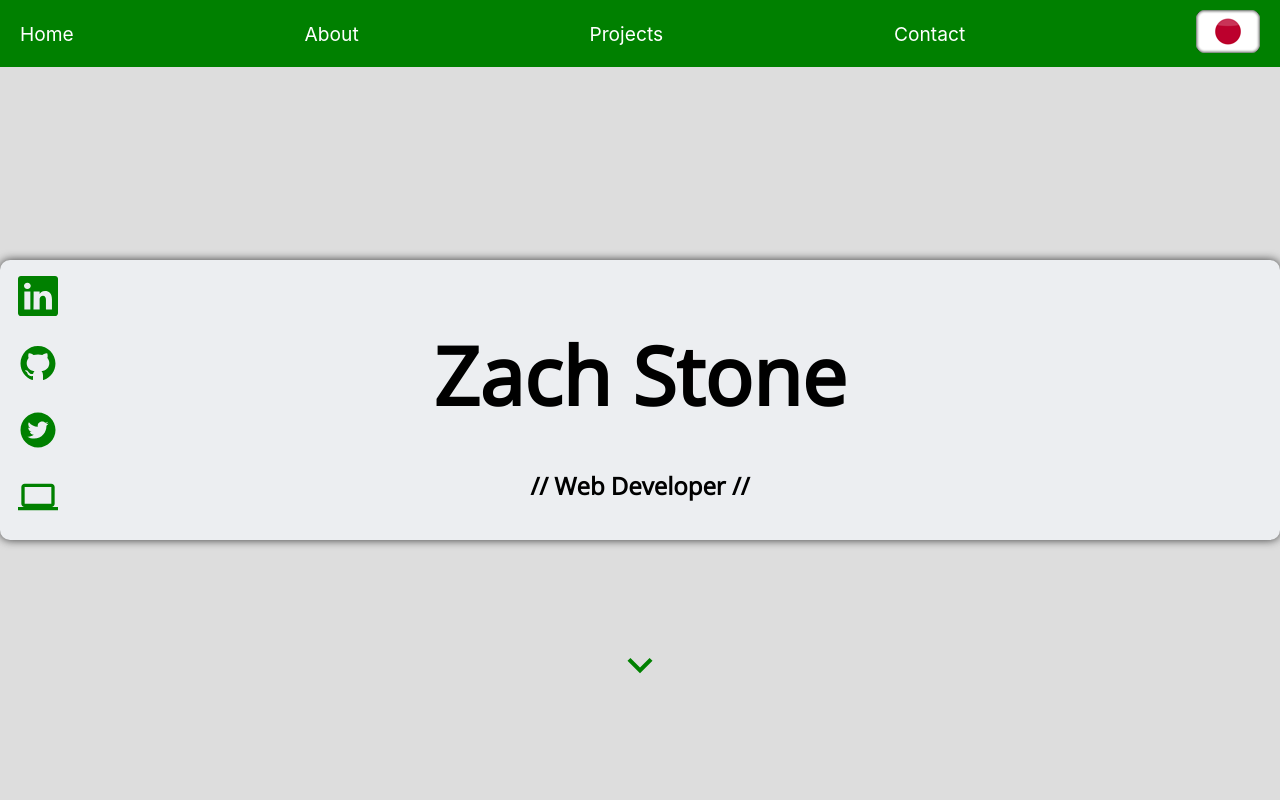
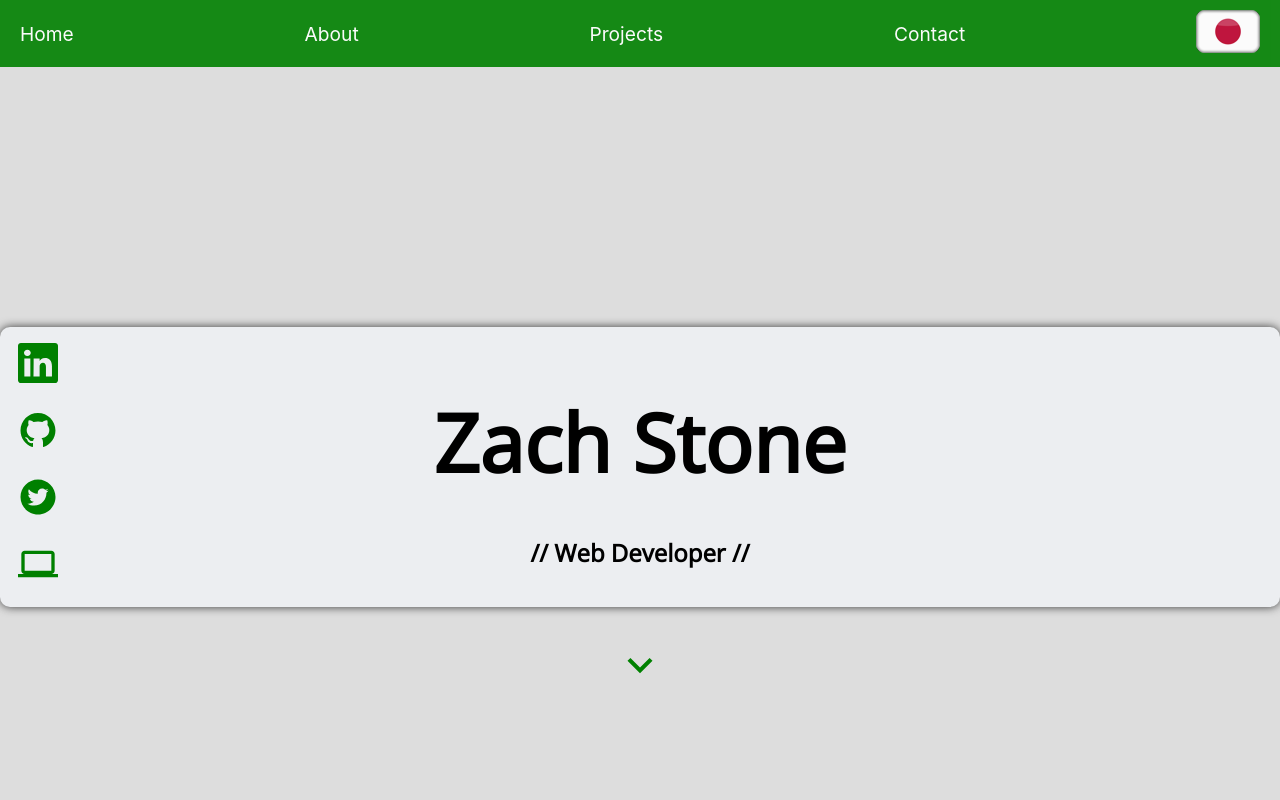
Before and after one commit to CliffordMorin/react-portfolio-1, a React (Create React App) app: page / in a window 1280 px wide. Shown: the top 800 px of the page. Built offline with nearby package versions, Linux system fonts and the light colour scheme.

Commit message:
chagne nav bar off of fixed

```diff
--- a/src/App.css
+++ b/src/App.css
@@ -1,5 +1,3 @@
-@import url("https://fonts.googleapis.com/css2?family=Open+Sans:ital,wght@0,400;1,500&display=swap");
-
 h1 {
   font-family: "Open Sans", sans-serif;
 }
--- a/src/Components/Navbar/Navbar.css
+++ b/src/Components/Navbar/Navbar.css
@@ -6,8 +6,9 @@ nav {
   align-items: center;
   flex-direction: row;
   background-color: green;
-  position: fixed;
+  /* position: fixed; */
   z-index: 1000;
+  opacity: 0.9;
 }
 
 .navbar-container {
@@ -21,6 +22,7 @@ nav {
   padding: 10px;
   padding-left: 20px;
   padding-right: 20px;
+  opacity: 1;
 }
 
 @media (max-width: 768px) {
@@ -35,6 +37,7 @@ nav {
 }
 
 .nav-item {
+  opacity: 1;
   width: fit-content;
   height: fit-content;
   text-decoration: none;
--- a/src/Components/UI/SocialLinksVertical.js
+++ b/src/Components/UI/SocialLinksVertical.js
@@ -5,6 +5,7 @@ import { AiOutlineGithub } from "react-icons/ai";
 import { AiFillTwitterCircle } from "react-icons/ai";
 import { MdOutlineComputer } from "react-icons/md";
 import { IconContext } from "react-icons";
+
 
 const SocialLinksVertical = () => {
   return (
```
